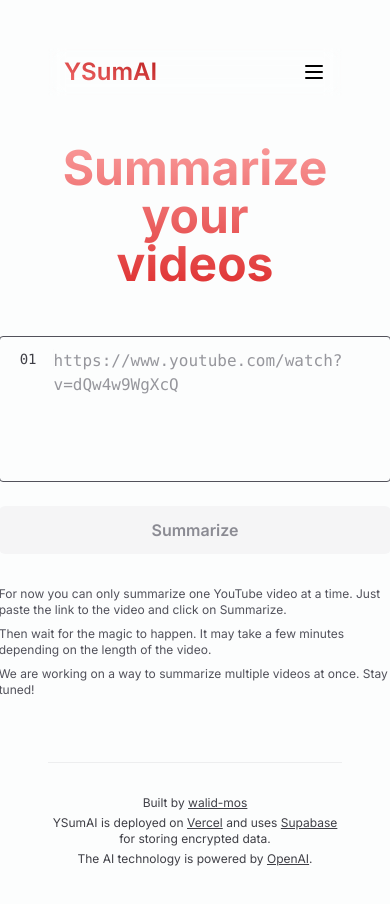
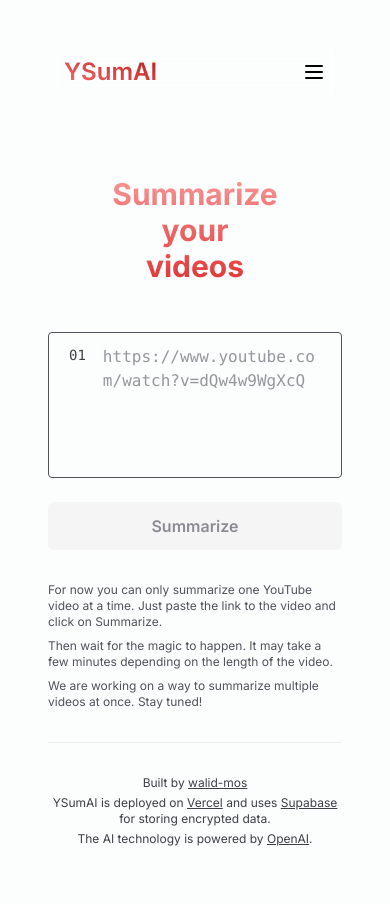
Before and after one commit to walid-mos/Youtube2Text, a Next.js app: page /summarize in a window 390 px wide. Shown: the top 904 px of the page. Built offline with nearby package versions, Linux system fonts and the light colour scheme.

Commit message:
Summarize page responsive

```diff
--- a/src/app/summarize/page.tsx
+++ b/src/app/summarize/page.tsx
@@ -13,16 +13,15 @@ const SummarizePage = () => {
 	const [error] = useState('')
 
 	return (
-		<div className="container mx-auto mb-8 md:mb-16 lg:mb-32">
+		<div className="container mx-auto mt-8 md:mb-16 lg:mb-32">
 			{error ? <ErrorMessage message={error} /> : null}
 
+			<h1 className="py-4 mx-16 text-3xl font-bold text-center text-transparent md:text-4xl lg:text-5xl bg-gradient-to-t bg-clip-text from-red-600 to-red-300 dark:from-zinc-100/60 dark:to-white">
+				Summarize your videos
+			</h1>
 			<form
 				className="max-w-3xl mx-auto"
 			>
-				<h1 className="py-4 mx-16 text-5xl font-bold text-center text-transparent bg-gradient-to-t bg-clip-text from-red-600 to-red-300 dark:from-zinc-100/60 dark:to-white">
-					Summarize your videos
-				</h1>
-
 				<pre className="px-4 py-3 mt-8 font-mono text-left bg-transparent border rounded border-zinc-600 dark:border-zinc-400 focus:ring-0 sm:text-sm text-zinc-700 dark:text-zinc-100">
 					<div className="flex items-start px-1 text-sm">
 						<div aria-hidden="true" className="pr-4 font-mono border-r select-none border-zinc-300/5 text-zinc-700">
```
